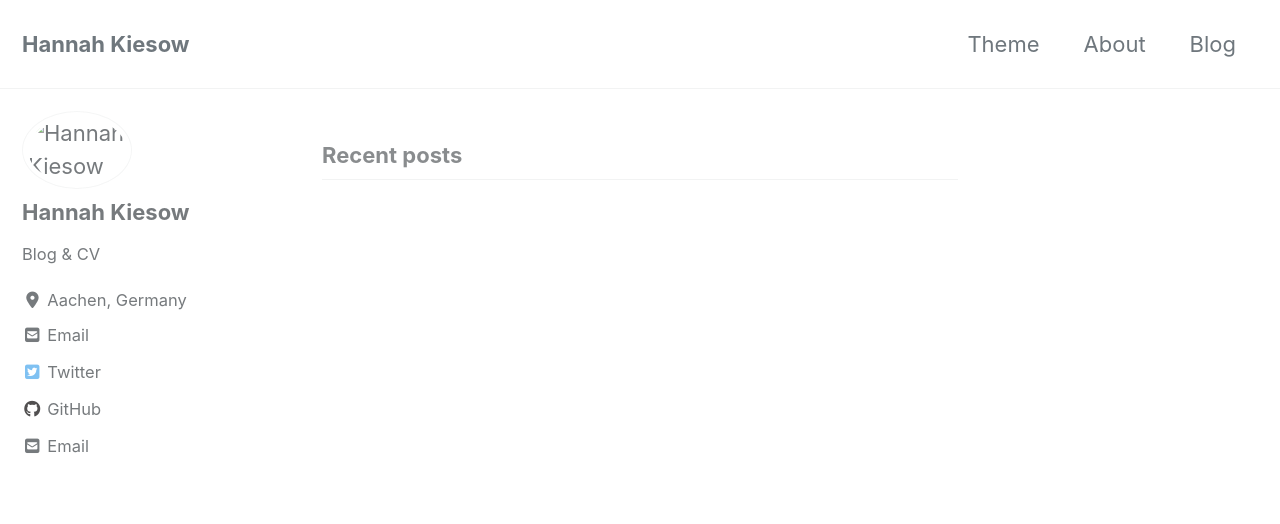
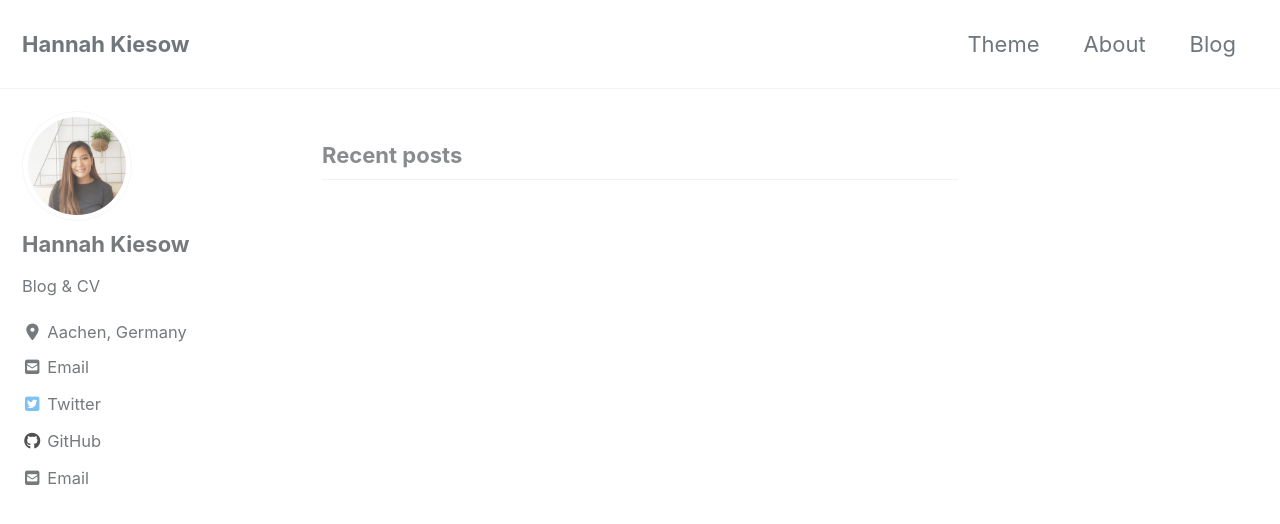
Before and after one commit to hannahkiesow/hannahkiesow.github.io, a Jekyll site: the page built from index.html, in a window 1280 px wide and 900 px high. Shown: the top 524 px of the window. Built offline with Jekyll 4.4.1, drawn with Linux system fonts in a browser that asks for light colours; cached includes are drawn as plain includes; nearby versions of some CDN libraries; the list of posts is cut into pages by our own code.

Commit message:
fixed the broken avatar image link

```diff
--- a/_config.yml
+++ b/_config.yml
@@ -108,7 +108,7 @@
 # Site Author
 author:
   name             : "Hannah Kiesow"
-  avatar           : " /images/bio_photo.jpg"# path of avatar image, e.g. "/assets/images/bio-photo.jpg"
+  avatar           : "images/bio_photo.jpg"# path of avatar image, e.g. "/assets/images/bio-photo.jpg"
   bio              : "Blog & CV"
   location         : "Aachen, Germany"
   email            : "hannahkiesow@gmail.com"
```
